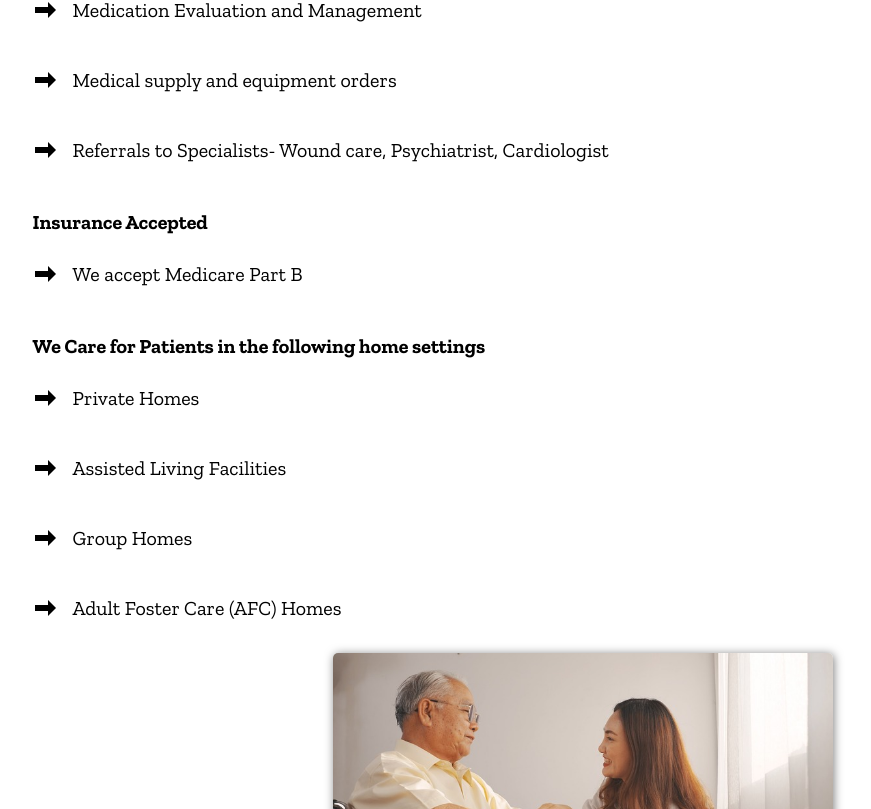
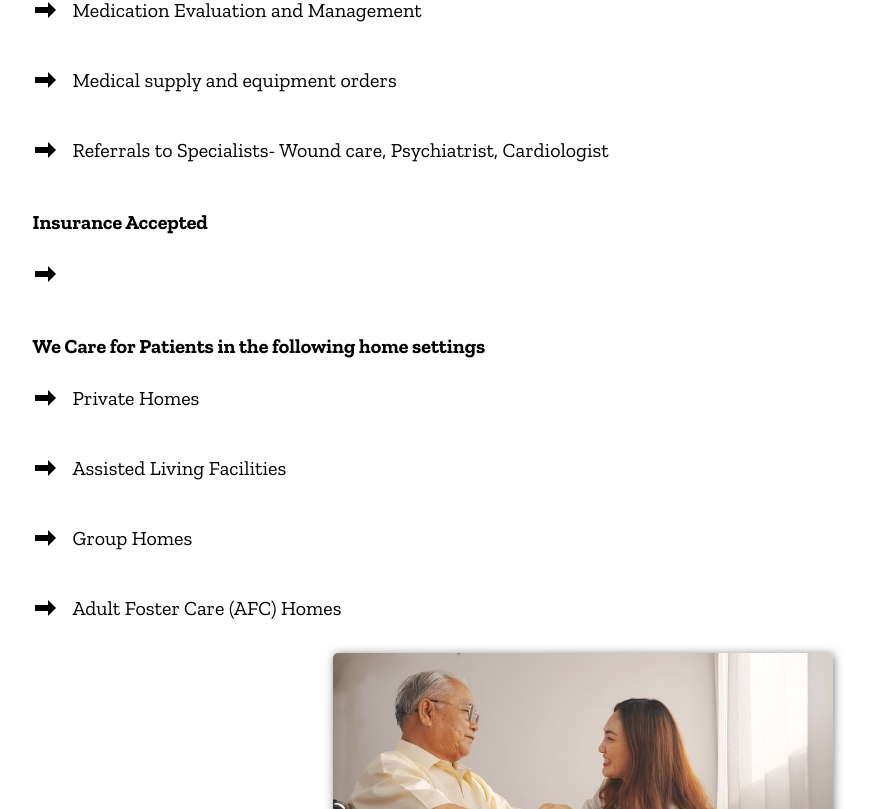
Before and after one commit to genepaolo/bordial-next-generations, a React (Create React App) app: page /services in a window 1280 px wide. Shown: the part 934-1743 px from the top of the page, without its empty margins (57-928 px from the left). Built offline with nearby package versions, Linux system fonts and the light colour scheme.

Commit message:
Dependency Fix, import from components/index.ts

```diff
--- a/src/App.js
+++ b/src/App.js
@@ -1,8 +1,5 @@
 import React from "react";
-import Main from '@/components/Main';
-import Header from '@/components/Header';
-import Footer from '@/components/Footer';
-import GoToTopButton from "@/components/GoToTopButton";
+import { Main, Header, Footer, GoToTopButton} from '@/components';
 
 function App(){
 
--- a/src/components/CovidInfo/index.tsx
+++ b/src/components/CovidInfo/index.tsx
@@ -1,13 +1,13 @@
 import React from "react";
 import info from "@/resources/Icons/icons8-info.svg";
 import {prefix} from "@/api/ports";
-function CovidInfo(){
-    return (
-        <div className="covidinfo u-center-text">
-            <span><img src={info} alt="Info" className="topinfo__icons"></img> Find the latest <a href={prefix + "/covid-update"}>information on COVID-19</a></span>
-        </div>
-    );
+const CovidInfo = () => {
 
-}
+    return <div className="covidinfo u-center-text">
+        <span><img src={info} alt="Info" className="topinfo__icons"></img> Find the latest <a href={`${prefix}/covid-update"`}>information on COVID-19</a></span>
+    </div>;
+
+
+};
 
 export default CovidInfo;
--- a/src/components/Header/index.tsx
+++ b/src/components/Header/index.tsx
@@ -1,7 +1,5 @@
 import React from "react";
-import NavBar from "@/components/NavBar";
-import TopInfo from "@/components/TopInfo";
-import CovidInfo from "@/components/CovidInfo";
+import {NavBar, TopInfo, CovidInfo} from "@/components";
 
 function Header(){
     return (
--- a/src/pages/Career.jsx
+++ b/src/pages/Career.jsx
@@ -1,6 +1,6 @@
 import React from "react";
 import img from "@/resources/StockImages/shutterstock_473259139-min-20.jpg";
-import PageTitle from "@/components/PageTitle";
+import { PageTitle } from "@/components";
 
 function Career() {
 
--- a/src/pages/Home.jsx
+++ b/src/pages/Home.jsx
@@ -1,5 +1,5 @@
 import React, {Suspense} from "react";
-import Welcome from "@/components/Welcome";
+import {Welcome} from "@/components";
 import { lazy } from "@/utils";
 const HomeBody = lazy(()=>import("@/components/HomeBody"));
 const Counties = lazy(()=>import("@/components").then( (module)=>({default: module.default})));
--- a/src/pages/IntakeRequests.jsx
+++ b/src/pages/IntakeRequests.jsx
@@ -1,5 +1,5 @@
 import React from "react";
-import PageTitle from "@/components/PageTitle";
+import { PageTitle } from "@/components";
 function IntakeRequests(){
 
 
--- a/src/pages/Services.jsx
+++ b/src/pages/Services.jsx
@@ -1,10 +1,8 @@
 import React from "react";
 import img from "@/resources/StockImages/shutterstock_1932198155-min-20.jpg";
-import PageTitle from "@/components/PageTitle";
-import {serviceList, insuranceList, homeList} from "@/resources/Data/data";
-
+import {PageTitle} from "@/components";
+import data from "@/resources/Data/data.json";
 function Services(){
-    console.log(serviceList);
     function displayPageBody(){
         return(
             <div className="container-fluid">
@@ -13,7 +11,7 @@ function Services(){
                 <h3><strong>Services</strong></h3>
                     <ul className="services__list">
                         {
-                            serviceList.map((x) => (
+                            data.serviceList.map((x) => (
                                 <li><a href={x.href} rel="noreferrer" target="_blank"> {x.title} </a></li>
                             ))
                         }
@@ -25,7 +23,7 @@ function Services(){
                 <h3><strong>Insurance Accepted</strong></h3>
                     <ul className="services__list">
                         {
-                            insuranceList.map((x) => (
+                            data.insuranceList.map((x) => (
                                 <li><a href={x.href} rel="noreferrer" target="_blank"> {x.title} </a></li>
                             ))
                         }
@@ -37,7 +35,7 @@ function Services(){
                 <h3><strong>We Care for Patients in the following home settings</strong></h3>
                     <ul className="services__list">
                         {
-                            homeList.map((x) => (
+                            data.homeList.map((x) => (
                                 <li><a href={x.href} rel="noreferrer" target="_blank"> {x.title} </a></li>
                             ))
                         }
--- a/src/pages/Testimonials.jsx
+++ b/src/pages/Testimonials.jsx
@@ -1,8 +1,7 @@
 import React, {useState, useEffect} from "react";
-import PageTitle from "@/components/PageTitle";
 import starFilled from "@/resources/Icons/icons8-star-48.png";
 import starEmpty from "@/resources/Icons/icons8-star-48-empty.png";
-import Loader from "@/components/Loader";
+import { Loader, PageTitle} from "@/components";
 
 function Testimonials(){
     const [submit, setSubmit] = useState(false);
--- a/src/pages/Unavailable.jsx
+++ b/src/pages/Unavailable.jsx
@@ -1,5 +1,5 @@
 import React, {useEffect} from "react";
-import PageTitle from "@/components/PageTitle";
+import {PageTitle} from "@/components";
 
 function Unavailable() {
 
--- a/src/resources/Data/data.js
+++ /dev/null
@@ -1,72 +0,0 @@
-export const serviceList = [
-    {
-        href: "/unavailable",
-        title: "Primary Care"
-    },
-    {
-        href: "/unavailable",
-        title: "Acute and Chronic Disease Management"
-    },
-    {
-        href: "/unavailable",
-        title: "Home Health Coordination - Referrals for Skilled Nursing, Physical Therapy"
-    },
-    {
-        href: "/unavailable",
-        title: "Coordination of Social Services"
-    },
-    {
-        href: "/unavailable",
-        title: "Preventitive Care"
-    },
-    {
-        href: "/unavailable",
-        title: "Physical Exam and Annual Wellness Visit"
-    },
-    {
-        href: "/unavailable",
-        title: "Post-Hospital Follow-up Visists"
-    },
-    {
-        href: "/unavailable",
-        title: "In-home Laboratory testing and Diagnostic Imaging"
-    },
-    {
-        href: "/unavailable",
-        title: "Medication Evaluation and Management"
-    },
-    {
-        href: "/unavailable",
-        title: "Medical supply and equipment orders"
-    },
-    {
-        href: "/unavailable",
-        title: "Referrals to Specialists- Wound care, Psychiatrist, Cardiologist"
-    },
-];
-
-export const insuranceList = [
-    {
-        href:"/unavailable",
-        title:"We accept Medicare Part B"
-    }
-];
-
-export const homeList = [
-    {
-        href:"/unavailable",
-        title:"Private Homes"
-    },
-    {
-        href:"/unavailable",
-        title:"Assisted Living Facilities"
-    },
-    {
-        href:"/unavailable",
-        title:"Group Homes"
-    },
-    {
-        href:"/unavailable",
-        title:"Adult Foster Care (AFC) Homes"
-    },
-];
--- /dev/null
+++ b/src/resources/Data/data.json
@@ -0,0 +1,74 @@
+{
+    "serviceList" : [
+        {
+            "href" : "/unavailable",
+            "title" : "Primary Care"
+        },
+        {
+            "href" : "/unavailable",
+            "title" : "Acute and Chronic Disease Management"
+        },
+        {
+            "href" : "/unavailable",
+            "title" : "Home Health Coordination - Referrals for Skilled Nursing, Physical Therapy"
+        },
+        {
+            "href" : "/unavailable",
+            "title" : "Coordination of Social Services"
+        },
+        {
+            "href" : "/unavailable",
+            "title" : "Preventitive Care"
+        },
+        {
+            "href" : "/unavailable",
+            "title" : "Physical Exam and Annual Wellness Visit"
+        },
+        {
+            "href" : "/unavailable",
+            "title" : "Post-Hospital Follow-up Visists"
+        },
+        {
+            "href" : "/unavailable",
+            "title" : "In-home Laboratory testing and Diagnostic Imaging"
+        },
+        {
+            "href" : "/unavailable",
+            "title" : "Medication Evaluation and Management"
+        },
+        {
+            "href" : "/unavailable",
+            "title" : "Medical supply and equipment orders"
+        },
+        {
+            "href" : "/unavailable",
+            "title" : "Referrals to Specialists- Wound care, Psychiatrist, Cardiologist"
+        }
+    ],
+    "insuranceList" : [
+        {
+            "href" :"/unavailable",
+            "title ":"We accept Medicare Part B"
+        }
+    ],
+
+    "homeList": [
+        {
+            "href":"/unavailable",
+            "title" :"Private Homes"
+        },
+        {
+            "href":"/unavailable",
+            "title" :"Assisted Living Facilities"
+        },
+        {
+            "href":"/unavailable",
+            "title" :"Group Homes"
+        },
+        {
+            "href":"/unavailable",
+            "title" :"Adult Foster Care (AFC) Homes"
+        }
+    ]
+
+}
```
